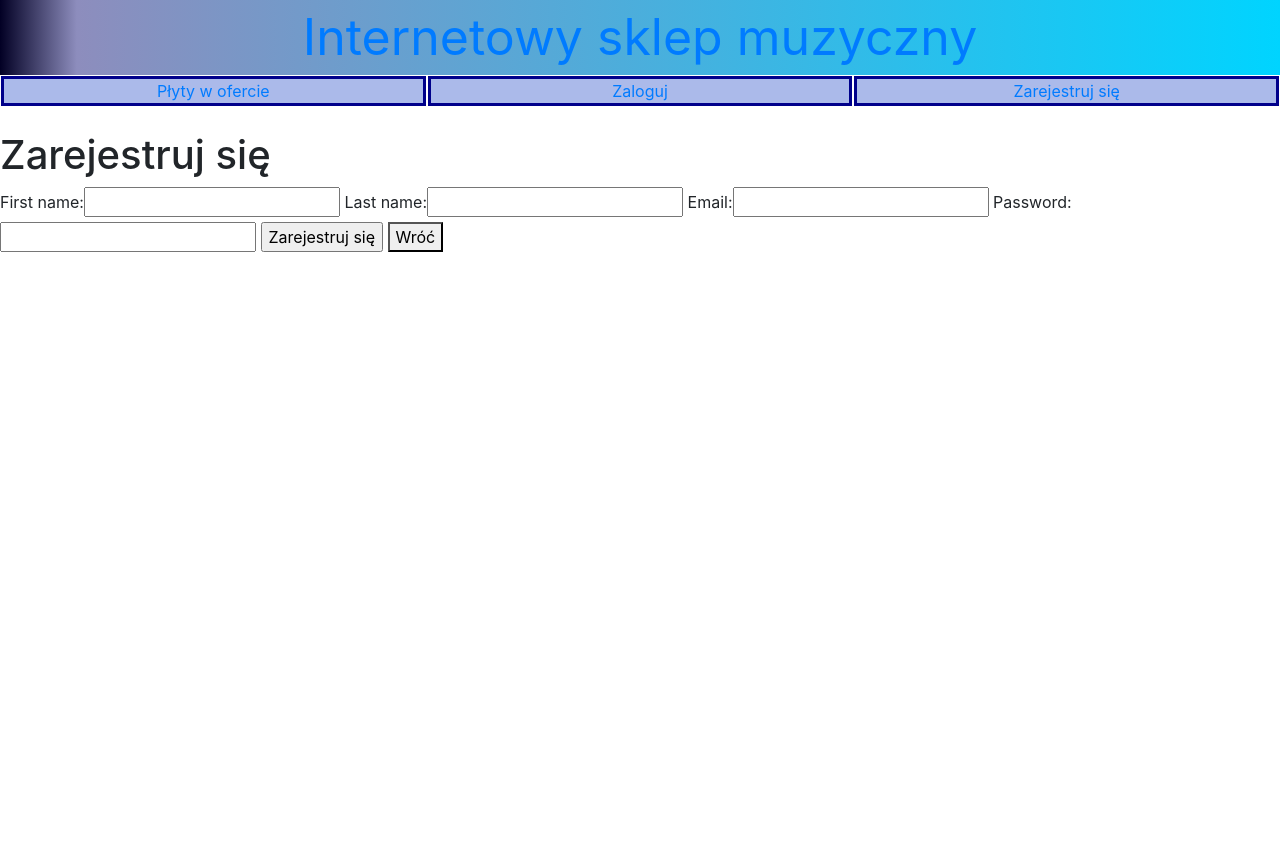
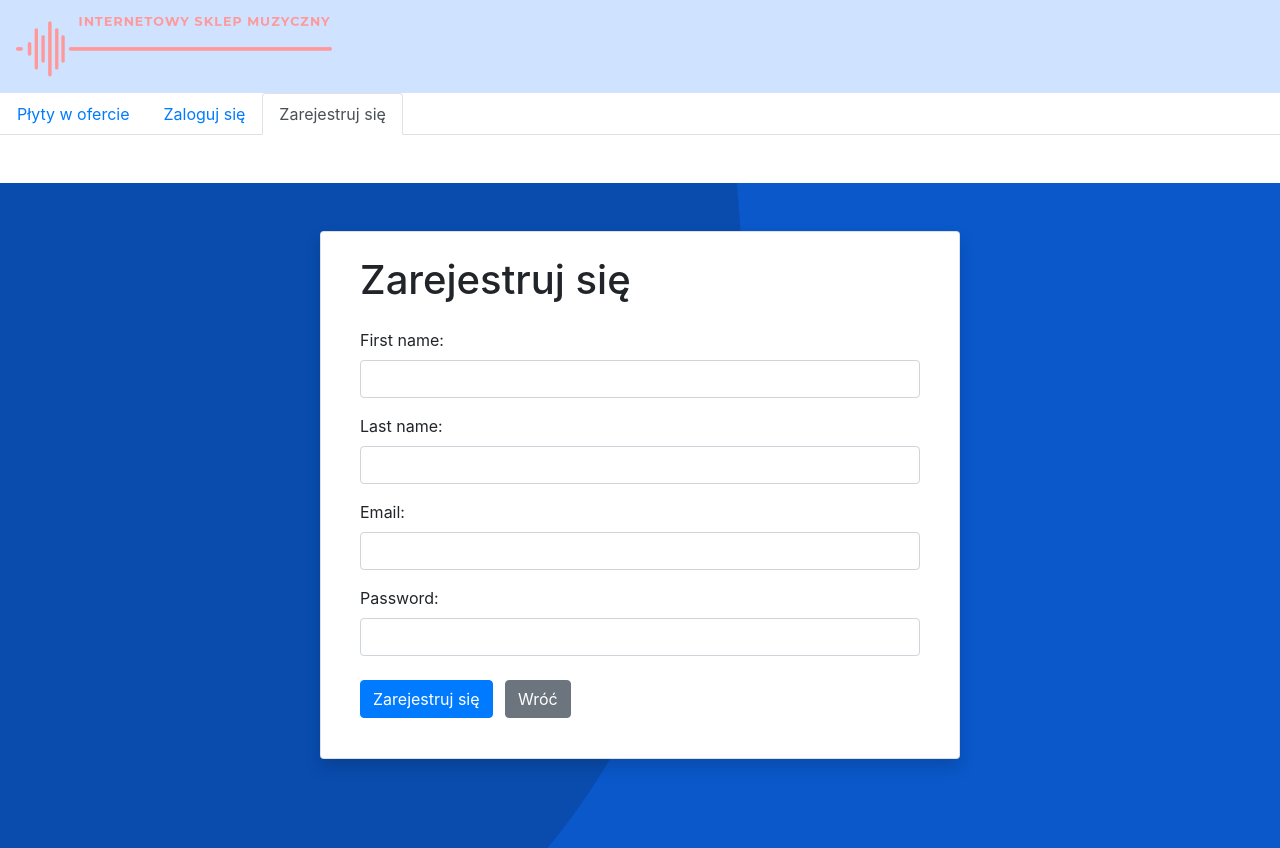
Before and after one commit to Morthan18/wypozyczalnia, a Django app: page /accounts/register in a window 1280 px wide. Before the commit the page ends 252 px from the top, so only its background shows below. Run offline with Django 3.2, Linux system fonts and the light colour scheme; parts of the project's set-up code (start-up, migrations or seed data) failed here and were passed over; some libraries are stand-ins or nearby versions.

Commit message:
Basic vie style changes

```diff
--- a/disks/forms.py
+++ b/disks/forms.py
@@ -1,4 +1,5 @@
 from django import forms
+from django.contrib.auth.forms import AuthenticationForm
 from django.contrib.auth.models import User
 
 from .models import Disk
@@ -11,10 +12,10 @@ class DiskForm(forms.Form):
 
 
 class NewUserForm(forms.Form):
-    first_name = forms.CharField(max_length=200)
-    last_name = forms.CharField(max_length=200)
-    email = forms.EmailField(max_length=200)
-    password = forms.CharField(widget=forms.PasswordInput)
+    first_name = forms.CharField(max_length=200, widget=forms.TextInput(attrs={'class': 'form-control mb-3'}))
+    last_name = forms.CharField(max_length=200, widget=forms.TextInput(attrs={'class': 'form-control mb-3'}))
+    email = forms.EmailField(max_length=200, widget=forms.TextInput(attrs={'class': 'form-control mb-3'}))
+    password = forms.CharField(widget=forms.PasswordInput(attrs={'class': 'form-control mb-3'}))
 
     class Meta:
         model = User
--- a/disks/static/css/style.css
+++ b/disks/static/css/style.css
@@ -1,3 +1,11 @@
+body{
+    padding: 0;
+    margin: 0;
+}
+a:hover{
+    text-decoration: none !important;
+}
+
 .menu-button {
     margin: 1px;
     display: block;
@@ -12,12 +20,15 @@
     display: flex;
     justify-content: center;
     align-items: center;
-    background: rgb(2, 0, 36);
-    background: linear-gradient(90deg, rgba(2, 0, 36, 1) 0%, rgba(141, 141, 189, 1) 6%, rgba(0, 212, 255, 1) 100%);
+    background: #CFE2FF;
+}
+.header_container > a:hover{
+    color: #fff;
 }
 
-.header {
+.header__text {
     font-size: 50px;
+    color: #fff;
 }
 
 .header_buttons {
--- a/disks/urls.py
+++ b/disks/urls.py
@@ -1,6 +1,7 @@
 from django.urls import path, include
 
 from . import views
+from .forms import LoginForm
 
 urlpatterns = [
     path('', views.render_main_page, name='main'),
--- a/disks/views.py
+++ b/disks/views.py
@@ -16,7 +16,7 @@ from .tasks import export_orders_task
 
 # Run tasks in background thread
 exporter_thread = threading.Thread(target=export_orders_task, name="orders_exporter")
-# exporter_thread.start()
+exporter_thread.start()
 
 
 def render_main_page(request):
@@ -37,10 +37,15 @@ def render_add_new_disk(request):
     if request.method == 'POST':
         form = DiskForm(request.POST)
         if form.is_valid():
+            price = form.cleaned_data['price']
+            quantity = form.cleaned_data['quantity']
+            if price < 1 or quantity < 1:
+                messages.error(request, "Podaj poprawną cenę lub ilość")
+                return render(request, 'disks/disk_form.html', {'form': form})
             Disk.objects.create(
                 title=form.cleaned_data['title'],
-                price=form.cleaned_data['price'],
-                quantity=form.cleaned_data['quantity']
+                price=price,
+                quantity=quantity
             )
             messages.info(request, "Dodano płytę do asortymentu")
             return HttpResponseRedirect("/disks")
@@ -76,7 +81,7 @@ def render_edit_disk(request, disk_id):
 
 @login_required
 def render_orders(request):
-    return render(request, 'disks/orders.html', {'orders': Order.objects.all()})
+    return render(request, 'disks/orders.html', {'orders': Order.objects.filter(user=request.user).all()})
 
 
 @login_required
--- a/templates/disks/base.html
+++ b/templates/disks/base.html
@@ -7,30 +7,58 @@
     <script src="{% static 'js/bootstrap.js' %}"></script>
 </head>
 <body>
-<div class="header_container">
-    <a class="header" href="/">
-        Internetowy sklep muzyczny
+<div class="header_container  flex-row justify-content-start">
+    <a class="header__text p-3" href="/">
+        <img src="{% static "images/logov2.png" %}" />
     </a>
 </div>
-<div class="header_buttons">
-    <a class="menu-button" href="{% url 'disks' %}">Płyty w ofercie</a>
-    {% if user.is_authenticated %}<a class="menu-button" href="{% url 'orders' %}">Zamówienia</a> {% endif %}
-    {% if user.is_authenticated %}<a class="menu-button" href="{% url 'cart' %}">Koszyk</a> {% endif %}
-    <a class="menu-button"
-       href="{% if user.is_authenticated %} /accounts/logout {% else %} /accounts/login/ {% endif %}">
-        {% if user.is_authenticated %} Wyloguj {% else %} Zaloguj {% endif %}</a>
-    {% if not user.is_authenticated %}
-        <a class="menu-button" href="{% url 'register_user' %}">Zarejestruj się</a> {% endif %}
+{#<div class="header_buttons">#}
+{#    <a class="menu-button" href="{% url 'disks' %}">Płyty w ofercie</a>#}
+{#    {% if user.is_authenticated %}<a class="menu-button" href="{% url 'orders' %}">Zamówienia</a> {% endif %}#}
+{#    {% if user.is_authenticated %}<a class="menu-button" href="{% url 'cart' %}">Koszyk</a> {% endif %}#}
+{#    <a class="menu-button"#}
+{#       href="{% if user.is_authenticated %} /accounts/logout {% else %} /accounts/login/ {% endif %}">#}
+{#        {% if user.is_authenticated %} Wyloguj {% else %} Zaloguj {% endif %}</a>#}
+{#    {% if not user.is_authenticated %}#}
+{#        <a class="menu-button" href="{% url 'register_user' %}">Zarejestruj się</a> {% endif %}#}
+{#</div>#}
+
+<div>
+    <ul class="nav nav-tabs">
+             <li class="nav-item">
+                <a href="{% url 'disks' %}" class="nav-link {% if request.path == '/disks' %} active {% endif %}" aria-current="page" >Płyty w ofercie</a>
+             </li>
+         {% if user.is_authenticated %}
+              <li class="nav-item">
+                <a href="{% url 'orders' %}" class="nav-link {% if request.path == '/orders' %} active {% endif %}" aria-current="page">Zamówienia</a>
+              </li>
+              <li class="nav-item">
+                <a href="{% url 'cart' %}" class="nav-link {% if request.path == '/cart' %} active {% endif %}" >Koszyk</a>
+              </li>
+             <li class="nav-item">
+                 <a href="/accounts/logout" class="nav-link" >Wyloguj</a>
+             </li>
+
+     {% else %}
+              <li class="nav-item">
+                 <a href="/accounts/login" class="nav-link" >Zaloguj się</a>
+             </li>
+             <li class="nav-item ">
+                 <a href="{% url 'register_user' %}" class="nav-link {% if request.path == '/accounts/register' %} active {% endif %}">Zarejestruj się</a>
+             </li>
+    {% endif %}
+</ul>
 </div>
-<br>
-<div class="span12">
+<div class="my-4 position-absolute col-12">
     {% for message in messages %}
         <div class="alert alert-{{ message.tags }}">
             {{ message|safe }}
         </div>
     {% endfor %}
 </div>
-{% block body %}
-{% endblock %}
+<div class="mt-5">
+ {% block body %}
+ {% endblock %}
+</div>
 </body>
 </html>
--- a/templates/disks/register_user_form.html
+++ b/templates/disks/register_user_form.html
@@ -1,15 +1,25 @@
 {% extends "disks/base.html" %}
+{% load static %}
 
 {% block body %}
-    <h1>Zarejestruj się</h1>
+    <div class="position-relative" style="overflow: hidden; height: calc(100vh - 135px)">
+        <div class="position-absolute">
+            <img src="{% static "images/form-bg.svg" %}" />
+        </div>
 
-    <form method="post">
-        {% csrf_token %}
-        {{ form }}
+        <div class="row col-6 offset-3 mt-5 card p-4" style="box-shadow: 0 .5rem 1rem rgba(0,0,0,.15)!important;">
+            <h1 class="col-12 mb-4">Zarejestruj się</h1>
 
-        <input type="submit" value="Zarejestruj się"/>
-        <a href="{% url 'disks' %}">
-            <button type="button">Wróć</button>
-        </a>
-    </form>
+            <form method="post" class="col-12">
+                {% csrf_token %}
+                {{ form }}
+                <div class="mt-4">
+                    <input class="btn btn-primary mr-2" type="submit" value="Zarejestruj się"/>
+                    <a href="{% url 'disks' %}">
+                        <button class="btn btn-secondary" type="button">Wróć</button>
+                    </a>
+                </div>
+            </form>
+        </div>
+    </div>
 {% endblock %}
```
Also changed, not shown: templates/disks/disks.html (+16 -10 lines), templates/registration/login.html (+22 -3 lines), db.sqlite3, disks/static/images/form-bg.svg (added), disks/static/images/logo.png (added), disks/static/images/logov2.png (added).
